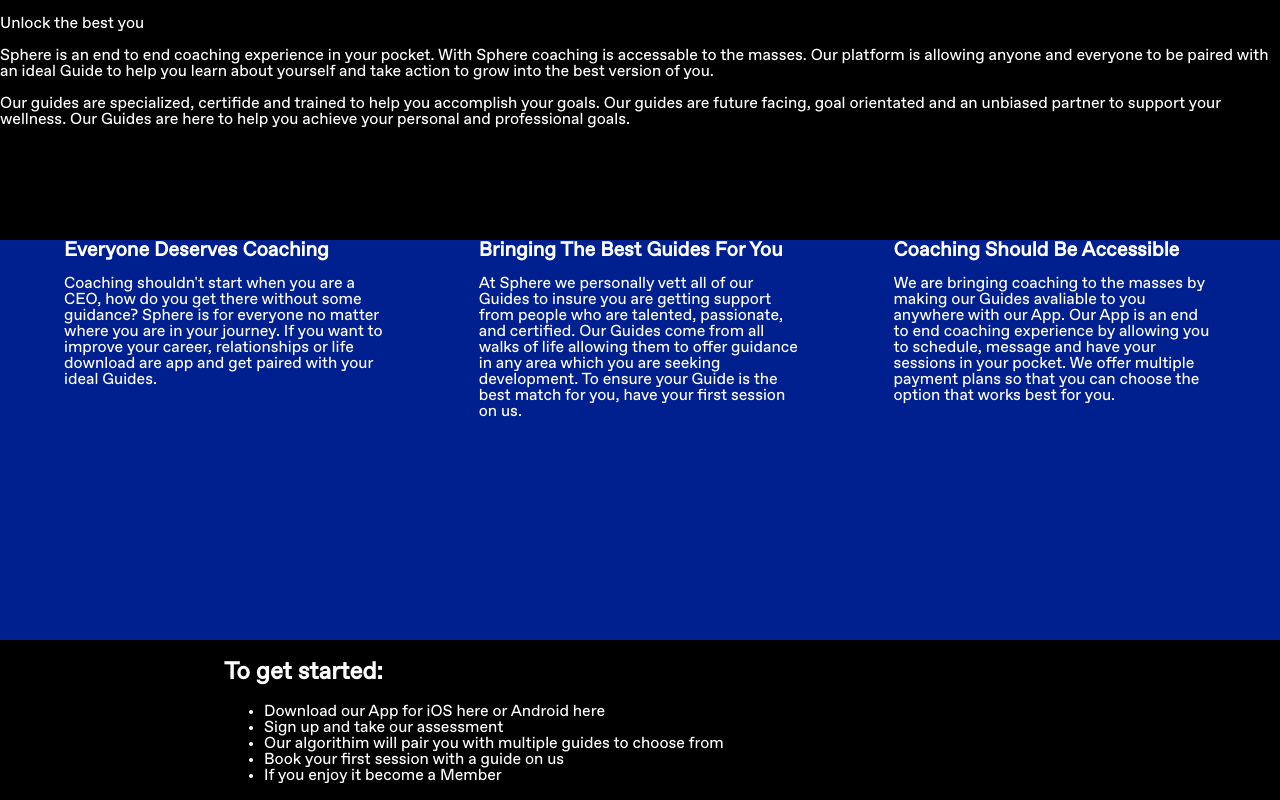
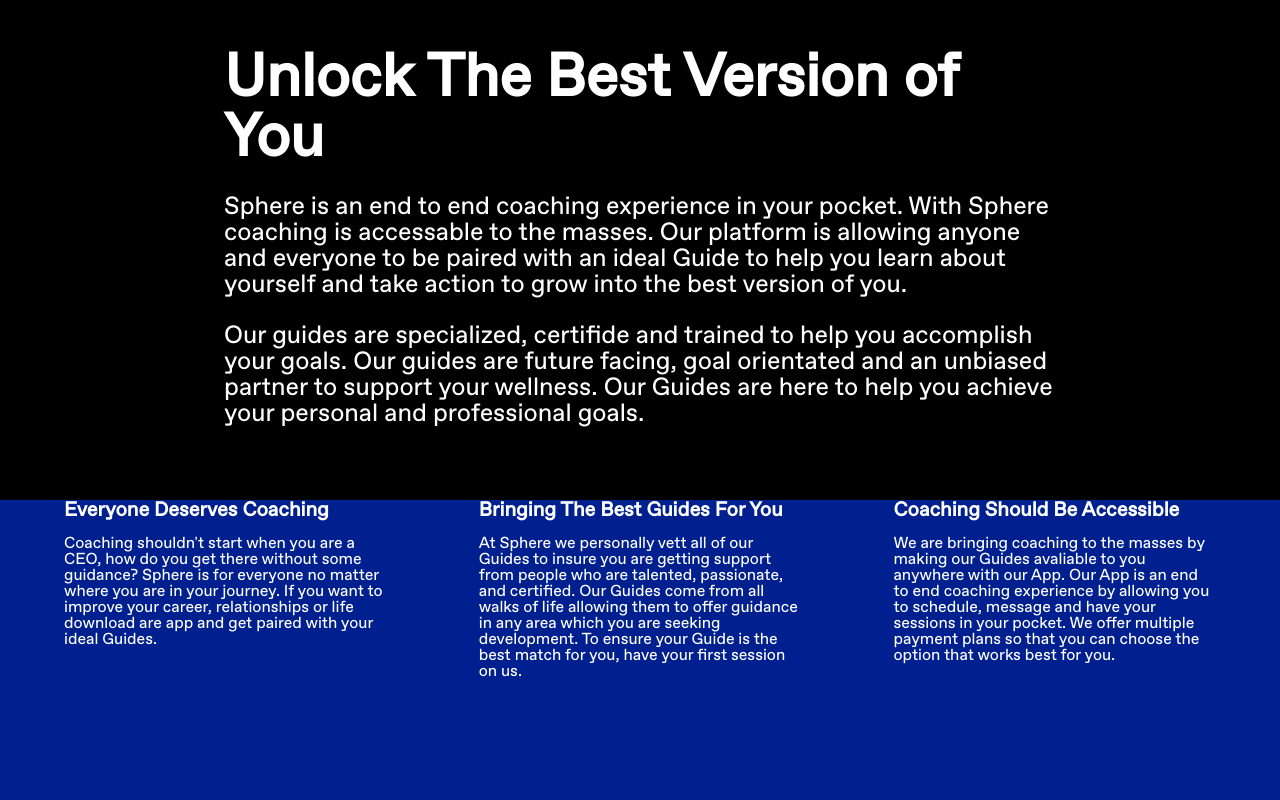
Before and after one commit to CamBrown101/sphereChallengeThree, a Next.js app: page / in a window 1280 px wide. Shown: the top 800 px of the page. Built offline with nearby package versions, Linux system fonts and the light colour scheme.

Commit message:
Rough in styling

```diff
--- a/components/TopSection.tsx
+++ b/components/TopSection.tsx
@@ -5,19 +5,21 @@ import colors from "../assets/colors";
 const TopSection = () => {
   return (
     <TopSectionWrapper>
-      <p>Unlock the best you</p>
-      <p>
-        Sphere is an end to end coaching experience in your pocket. With Sphere
-        coaching is accessable to the masses. Our platform is allowing anyone
-        and everyone to be paired with an ideal Guide to help you learn about
-        yourself and take action to grow into the best version of you.
-      </p>
-      <p>
-        Our guides are specialized, certifide and trained to help you accomplish
-        your goals. Our guides are future facing, goal orientated and an
-        unbiased partner to support your wellness. Our Guides are here to help
-        you achieve your personal and professional goals.
-      </p>
+      <TopSectionInnerWrapper>
+        <h3>Unlock The Best Version of You</h3>
+        <p>
+          Sphere is an end to end coaching experience in your pocket. With
+          Sphere coaching is accessable to the masses. Our platform is allowing
+          anyone and everyone to be paired with an ideal Guide to help you learn
+          about yourself and take action to grow into the best version of you.
+        </p>
+        <p>
+          Our guides are specialized, certifide and trained to help you
+          accomplish your goals. Our guides are future facing, goal orientated
+          and an unbiased partner to support your wellness. Our Guides are here
+          to help you achieve your personal and professional goals.
+        </p>
+      </TopSectionInnerWrapper>
     </TopSectionWrapper>
   );
 };
@@ -26,7 +28,22 @@ export default TopSection;
 
 const TopSectionWrapper = Styled.header`
 background-color: ${colors.black};
-color: ${colors.white};
 width: 100%;
 height: 500px;
+min-height: 500px;
+display: flex;
+align-items: center;
+justify-content: center;
 `;
+
+const TopSectionInnerWrapper = Styled.div`
+width: 65%;
+color: ${colors.white};
+
+h3 {
+  font-size: 60px;
+}
+p {
+  font-size: 25px;
+}
+`;
```
